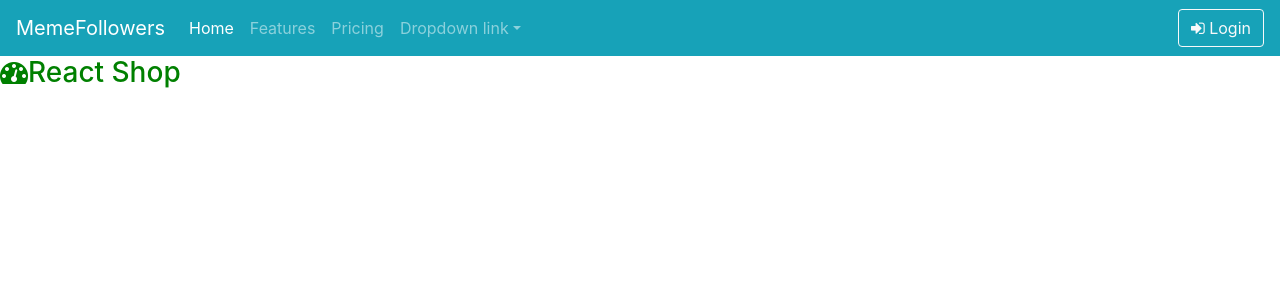
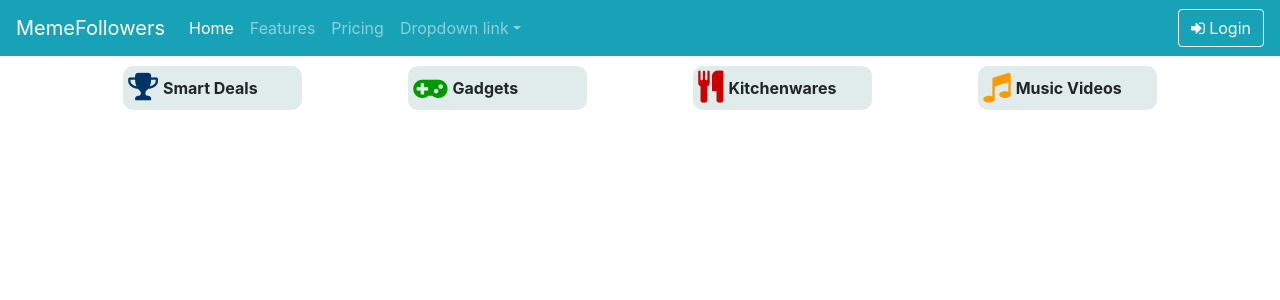
Before and after one commit to amalan-shenll/react-shop, a React app: page / in a window 1280 px wide. Shown: the top 300 px of the page. Built offline with nearby package versions, Linux system fonts and the light colour scheme.

Commit message:
Created the feature widgets

```diff
--- a/src/components/App.js
+++ b/src/components/App.js
@@ -2,14 +2,16 @@ import React, { Component } from 'react';
 import '../styles/App.scss';
 import Header from './header';
 import LoginModal from './login-modal';
+import FeatureWidgets from './FeatueWidgets';
 
 class App extends Component {
   render() {
     return (
       <div className="app-react-shop">
         <Header />
+        <FeatureWidgets/>
         <LoginModal />
-        <h3><i className="fa fa-tachometer" aria-hidden="true"></i>React Shop</h3>
+
       </div>
     );
   }
--- /dev/null
+++ b/src/components/FeatueWidgets.js
@@ -0,0 +1,55 @@
+import React, { Component } from 'react';
+import '../styles/feature-widgets.scss';
+
+class FeatureWidgets extends Component {
+  render() {
+    return (
+      <div className="app-feature-widgets container">
+        <div className="row">
+          <div className="col-3">
+            <div className="widget row">
+              <div className="feature-icon icon-tropy">
+                <i className="fa fa-trophy fa-2x" aria-hidden="true"></i>
+              </div>
+              <div className="feature-text">
+                Smart Deals
+              </div>
+            </div>
+          </div>
+          <div className="col-3">
+            <div className="widget row">
+              <div className="feature-icon icon-gamepad">
+                <i className="fa fa-gamepad fa-2x" aria-hidden="true"></i>
+              </div>
+              <div className="feature-text">
+                Gadgets
+              </div>
+            </div>
+          </div>
+          <div className="col-3">
+            <div className="widget row">
+              <div className="feature-icon icon-cutlery">
+                <i className="fa fa-cutlery fa-2x" aria-hidden="true"></i>
+              </div>
+              <div className="feature-text">
+                Kitchenwares
+              </div>
+            </div>
+          </div>
+          <div className="col-3">
+            <div className="widget row">
+              <div className="feature-icon icon-music">
+                <i className="fa fa-music fa-2x" aria-hidden="true"></i>
+              </div>
+              <div className="feature-text">
+                Music Videos
+              </div>
+            </div>
+          </div>
+        </div>
+      </div>
+    );
+  }
+}
+
+export default FeatureWidgets;
--- /dev/null
+++ b/src/styles/feature-widgets.scss
@@ -0,0 +1,28 @@
+.app-feature-widgets {
+  margin: 10px 0px 10px 0px;
+  .widget {
+    background-color: #e0ebeb;
+    padding: 5px;
+    width: 70%;
+    margin: auto;
+    border-radius: 10px;
+    .icon-tropy {
+      color: #003366;
+    }
+    .icon-gamepad {
+      color: #009900;
+    }
+    .icon-cutlery {
+      color: #cc0000;
+    }
+    .icon-music {
+      color: #ff9900;
+    }
+    .feature-text{
+      padding: 5px;
+      vertical-align: middle;
+      display: inline-block;
+      font-weight: 700;
+    }
+  }
+}
```
